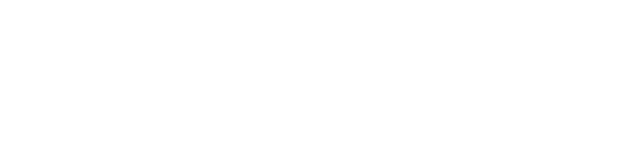
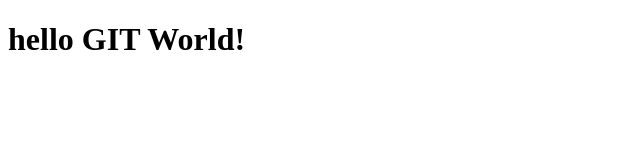
Before and after one commit to juluj5564/OpenSrcSW, a plain HTML site: page index.html in a window 1280 px wide. Shown: the whole page, without its empty margins (0-640 px from the left). Drawn offline with Linux system fonts and the light colour scheme.

Commit message:
hello git world !

```diff
--- a/index.html
+++ b/index.html
@@ -6,6 +6,6 @@
 <title>Page Title</title>
 </head>
 <body>
-
+	<h1>hello GIT World!</h1>
 </body>
 </html>
```
